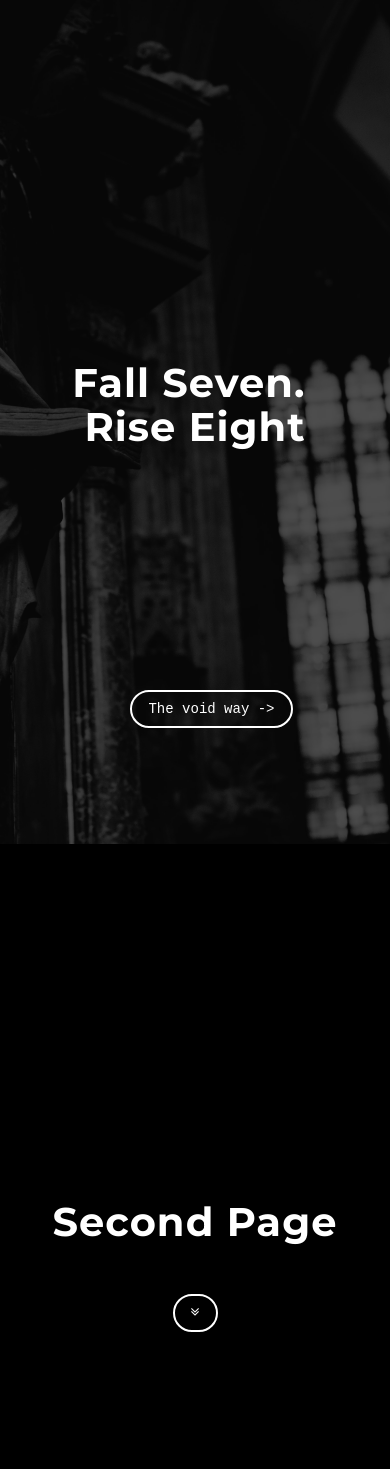
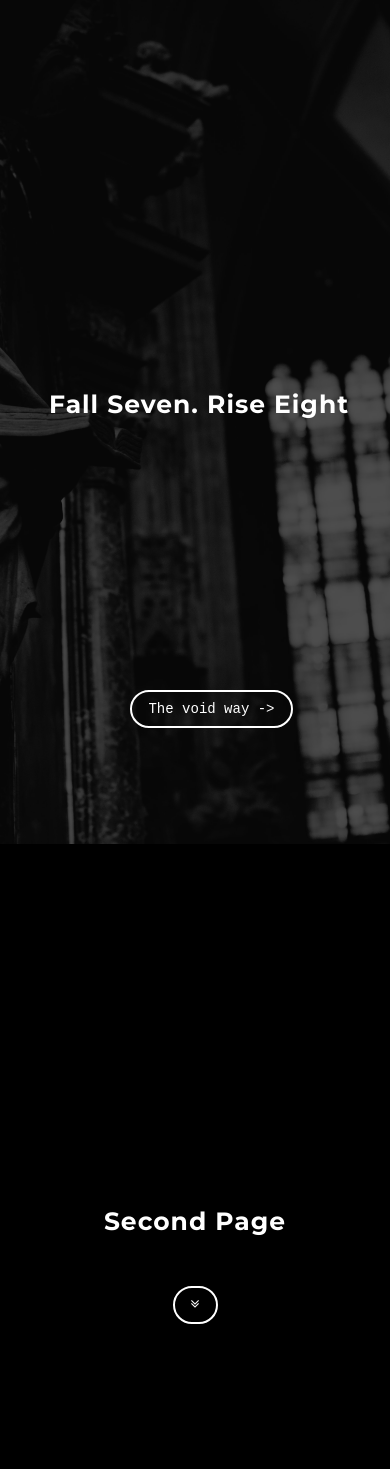
Before and after one commit to nitvic793/thevoidview, a PHP site: page / in a window 390 px wide. Shown: the top 1469 px of the page. Run offline with PHP 8.4, Linux system fonts and the light colour scheme; some libraries are stand-ins or nearby versions.

Commit message:
Change anim

```diff
--- a/css/grayscale.css
+++ b/css/grayscale.css
@@ -122,7 +122,7 @@
 }
 @media (max-width: 768px) {
   .void-heading {
-    font-size: 40px;
+    font-size: 25px;
   }
 }
 .right-bottom {
--- a/index.html
+++ b/index.html
@@ -42,7 +42,7 @@
             <div class="container">
                 <div class="row">
                     <div class="col-md-10 col-md-offset-1">
-                        <h1 class="void-heading"> <span id="introHeader">Fall Seven. </span> <span id="introHeader2">Rise Eight</span></h1>
+                        <h1 class="void-heading" id="introHeader"> Fall Seven. Rise Eight</h1>
 
                     </div>
                 </div>
@@ -91,20 +91,19 @@
         $(function () {
             var $demoText = $("#introHeader");
             var $demoText2 = $("#introHeader2");
+            $demoText2.hide();
 
             //Split the text into characters and wrap every character into span element, then convert the whitespaces to whitespace characters.
             $demoText.html($demoText.html().replace(/./g, "<span>$&</span>").replace(/\s/g, "&nbsp;"));
-            $demoText2.html($demoText2.html().replace(/./g, "<span>$&</span>").replace(/\s/g, "&nbsp;"));
 
             function startAnimation() {
-
-                TweenMax.staggerFromTo($demoText.find("span"), 0.2, { autoAlpha: 0 }, { autoAlpha: 1 }, 0.15, startAnimation2);
-                TweenMax.staggerFromTo($demoText2.find("span"), 0.2, { autoAlpha: 0 }, { autoAlpha: 1 }, 0.15, reset);
+                TweenMax.staggerFromTo($demoText.find("span"), 0.2, { autoAlpha: 0 }, { autoAlpha: 1 }, 0.2, reset);
             }
 
             function startAnimation2() {
-
-
+                $demoText2.show();
+                $demoText2.html($demoText2.html().replace(/./g, "<span>$&</span>").replace(/\s/g, "&nbsp;"));
+                TweenMax.staggerFromTo($demoText2.find("span"), 0.2, { autoAlpha: 0 }, { autoAlpha: 1 }, 0.15, reset);
             }
 
             function reset() {
@@ -112,7 +111,6 @@
             }
 
             startAnimation();
-
         });
 
     </script
--- a/less/grayscale.less
+++ b/less/grayscale.less
@@ -125,7 +125,7 @@
 .void-heading{
     font-size:70px;
     @media(max-width:768px) {
-        font-size:40px;
+        font-size:25px;
     }
 }
 
```
Also changed, not shown: css/grayscale.min.css.
